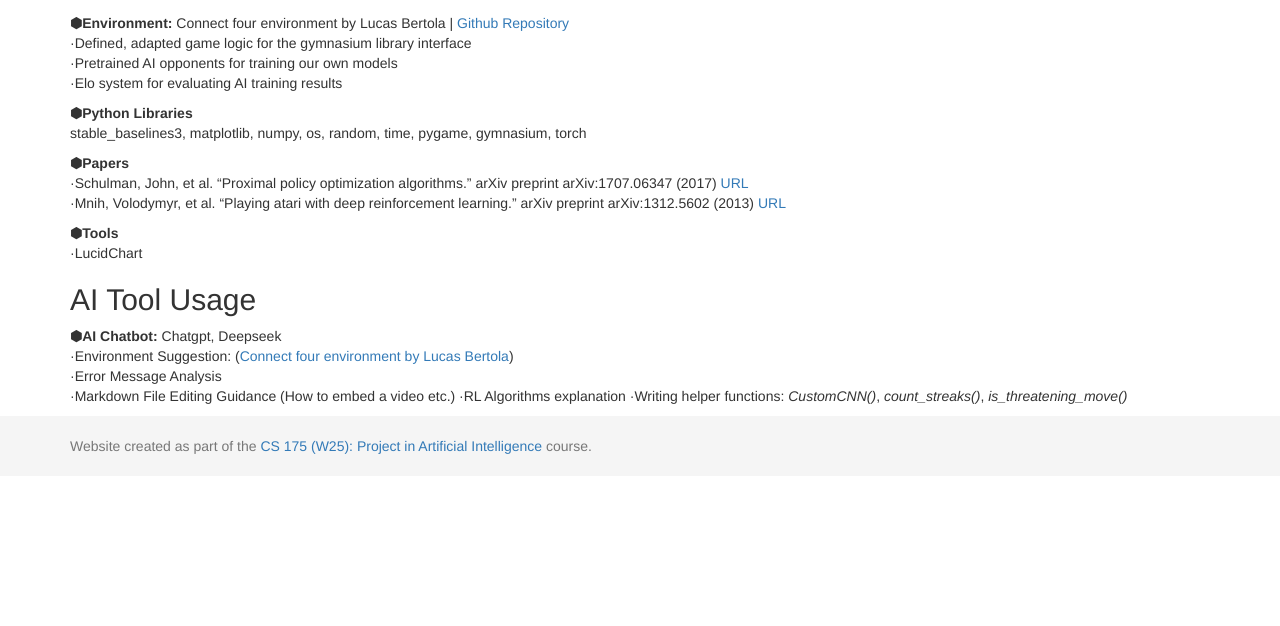
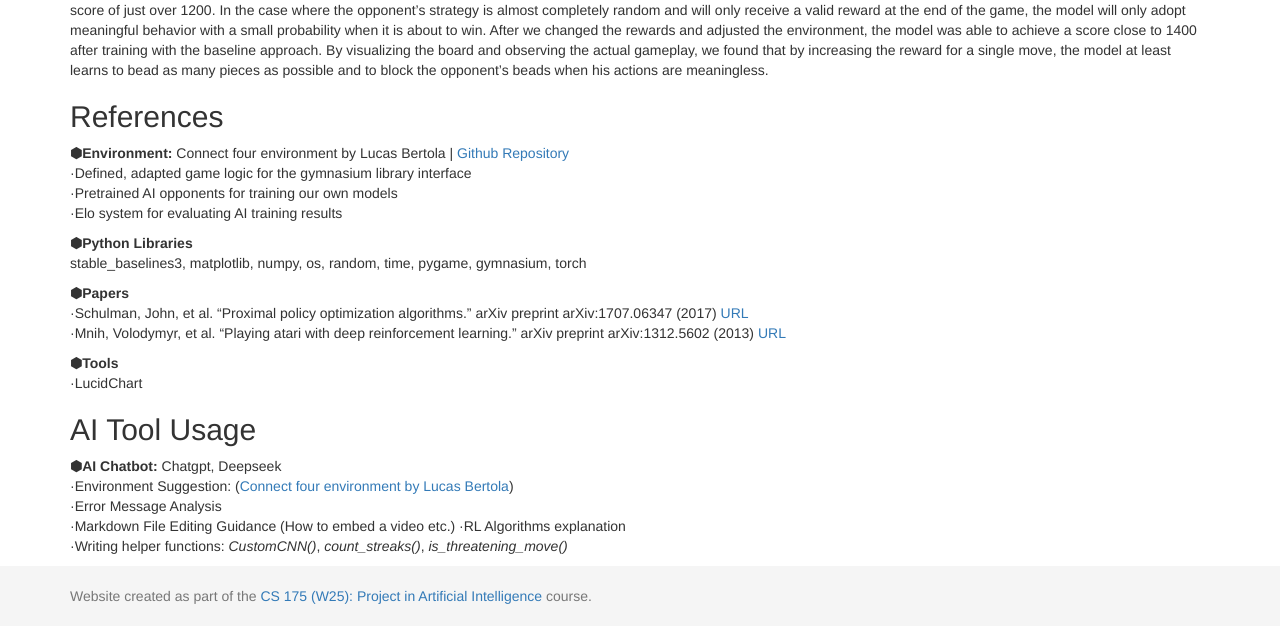
Before and after one commit to guangf1/Connect4, a Jekyll site: the page built from docs/final.md, in a window 1280 px wide and 1400 px high, scrolled down 3154 px. Shown: the part 774-1400 px from the top of the window. Built offline with Jekyll 4.4.1, drawn with Linux system fonts in a browser that asks for light colours; formulas are drawn with MathJax 3; before the commit the page ends 4404 px from its top, so only the background shows below that; some of the changed text lies outside the part shown.

Commit message:
Update final.md

```diff
--- a/docs/final.md
+++ b/docs/final.md
@@ -95,6 +95,8 @@
 The eight different levels of built-in AI players in the Connect4 library have pre-set Elo scores. From worst to best: the worst is the BabyPlayer, which is almost drop tiles randomly; the best is the AdultSmarterPlayer, which has a complex attack/defence strategy; and AlphaFour, which is the perfect AI that wins 100% if it drops tile first, but it is not provided in the library. The table of AI players with corresponding Elo scores is as follows:
 ![image](https://github.com/user-attachments/assets/92610dfd-2e30-4478-b6db-83e1f3362382)
 
+**·Result of Baseline Approach**
+Although the results of the baseline approach were not satisfactory, as we expected, it can still give us a lot of inspiration. With the default environment, the model ends up with an Elo score of just over 1200. In the case where the opponent's strategy is almost completely random and will only receive a valid reward at the end of the game, the model will only adopt meaningful behavior with a small probability when it is about to win. After we changed the rewards and adjusted the environment, the model was able to achieve a score close to 1400 after training with the baseline approach. By visualizing the board and observing the actual gameplay, we found that by increasing the reward for a single move, the model at least learns to bead as many pieces as possible and to block the opponent's beads when his actions are meaningless.
 
 ## References
 **⬢Environment:** Connect four environment by Lucas Bertola | [Github Repository](https://github.com/lucasBertola/Connect-4-Gym-env-Reinforcement-learning/tree/main/exemples)
```
